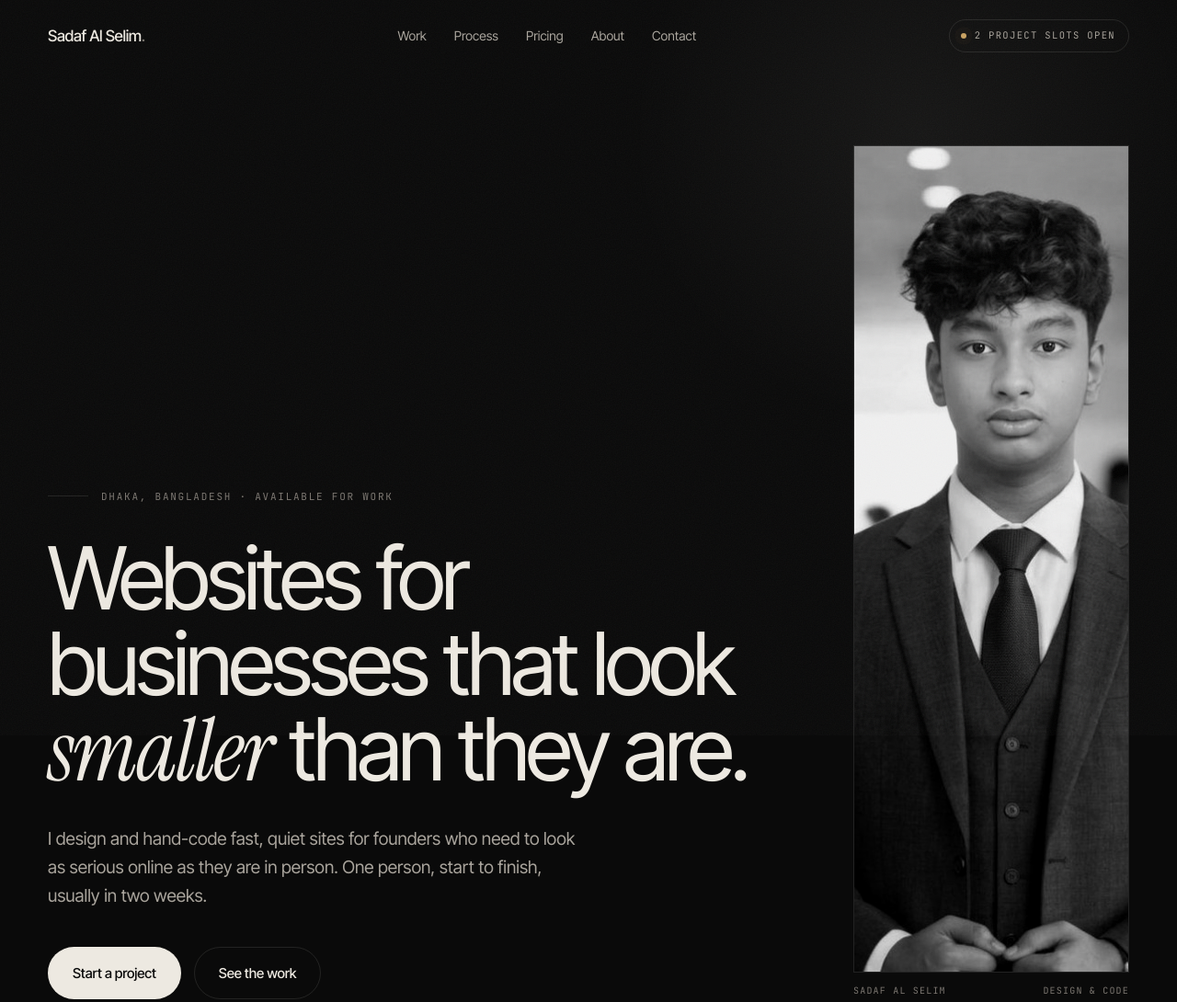
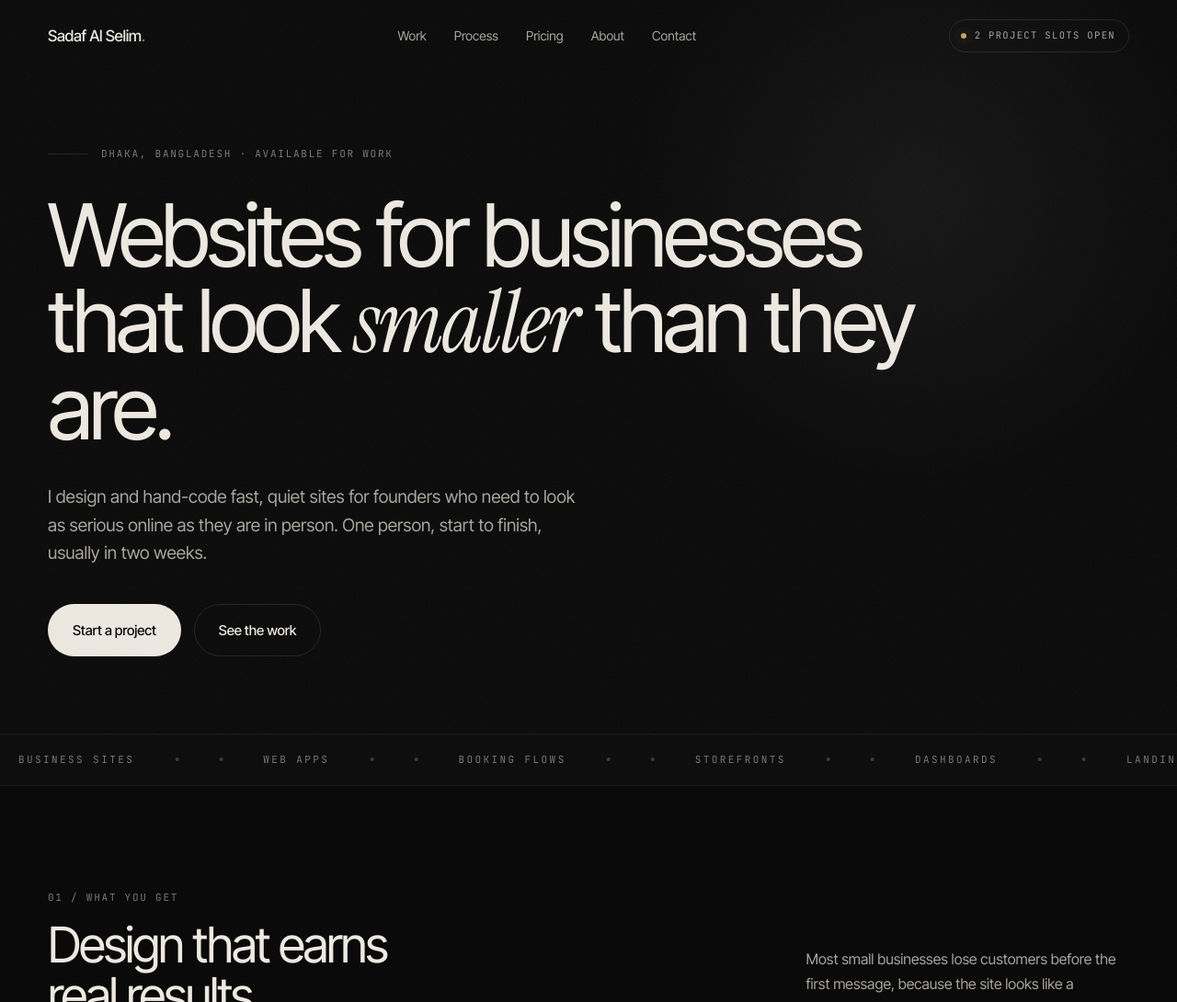
Before and after one commit to efminarfb/portfolio-v6, a plain HTML site: page index.html in a window 1280 px wide. Shown: the top 1090 px of the page at 92% size. Drawn offline with Linux system fonts and the light colour scheme.

Commit message:
Remove portrait from hero

```diff
--- a/index.html
+++ b/index.html
@@ -49,7 +49,7 @@
   .mono{font-family:"JetBrains Mono",ui-monospace,monospace;font-size:11px;letter-spacing:.16em;text-transform:uppercase;color:var(--dim)}
   .serif{font-family:"Instrument Serif",Georgia,serif;font-style:italic;font-weight:400;letter-spacing:0}
   h1,h2,h3{margin:0;color:var(--ink);font-weight:400;letter-spacing:-.038em;line-height:.98}
-  h1{font-size:clamp(42px,7.4vw,100px);letter-spacing:-.045em}
+  h1{font-size:clamp(42px,7.4vw,104px);letter-spacing:-.045em;max-width:19ch}
   h2{font-size:clamp(30px,4.2vw,58px);letter-spacing:-.04em;line-height:1.02}
   h3{font-size:clamp(20px,2vw,26px);letter-spacing:-.02em;line-height:1.18}
   p{margin:0}
@@ -77,7 +77,7 @@
     background:radial-gradient(circle at 50% 50%,rgba(237,233,225,.055),rgba(237,233,225,0) 62%);
     pointer-events:none;
   }
-  .hero-grid{display:grid;grid-template-columns:1fr 300px;gap:64px;align-items:end;position:relative}
+  .hero-grid{position:relative}
   .hero-label{display:flex;align-items:center;gap:14px;margin-bottom:34px}
   .hero-label .rule{width:44px;height:1px;background:var(--line)}
   .hero h1{margin-bottom:34px}
@@ -299,10 +299,6 @@
           <a class="btn btn-ghost" href="#work">See the work</a>
         </div>
       </div>
-      <figure class="portrait" style="margin:0">
-        <img src="assets/portrait.jpg" alt="Portrait of Sadaf Al Selim" width="720" height="900">
-        <figcaption><span>Sadaf Al Selim</span><span>Design &amp; code</span></figcaption>
-      </figure>
     </div>
   </section>
 
```
